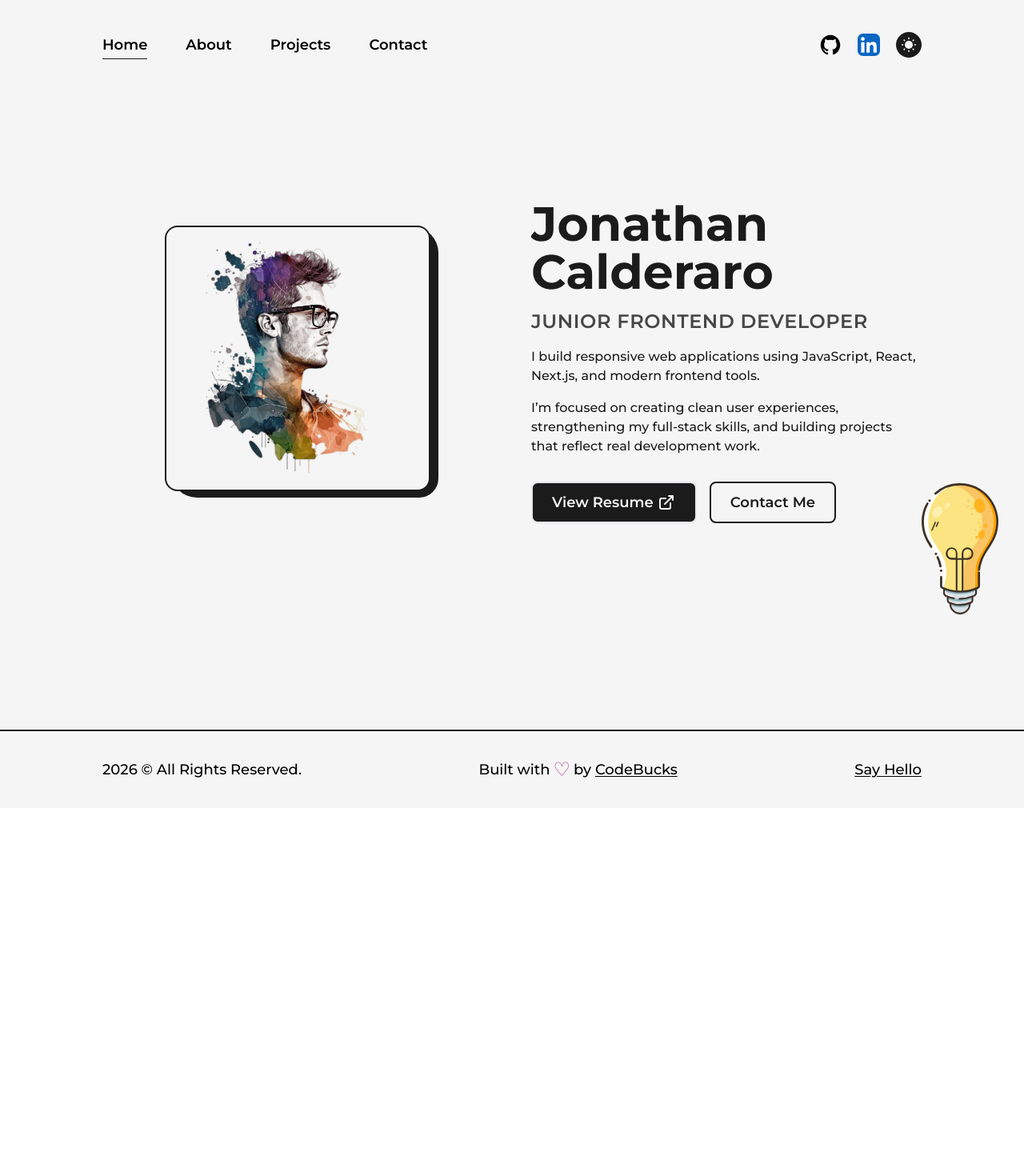
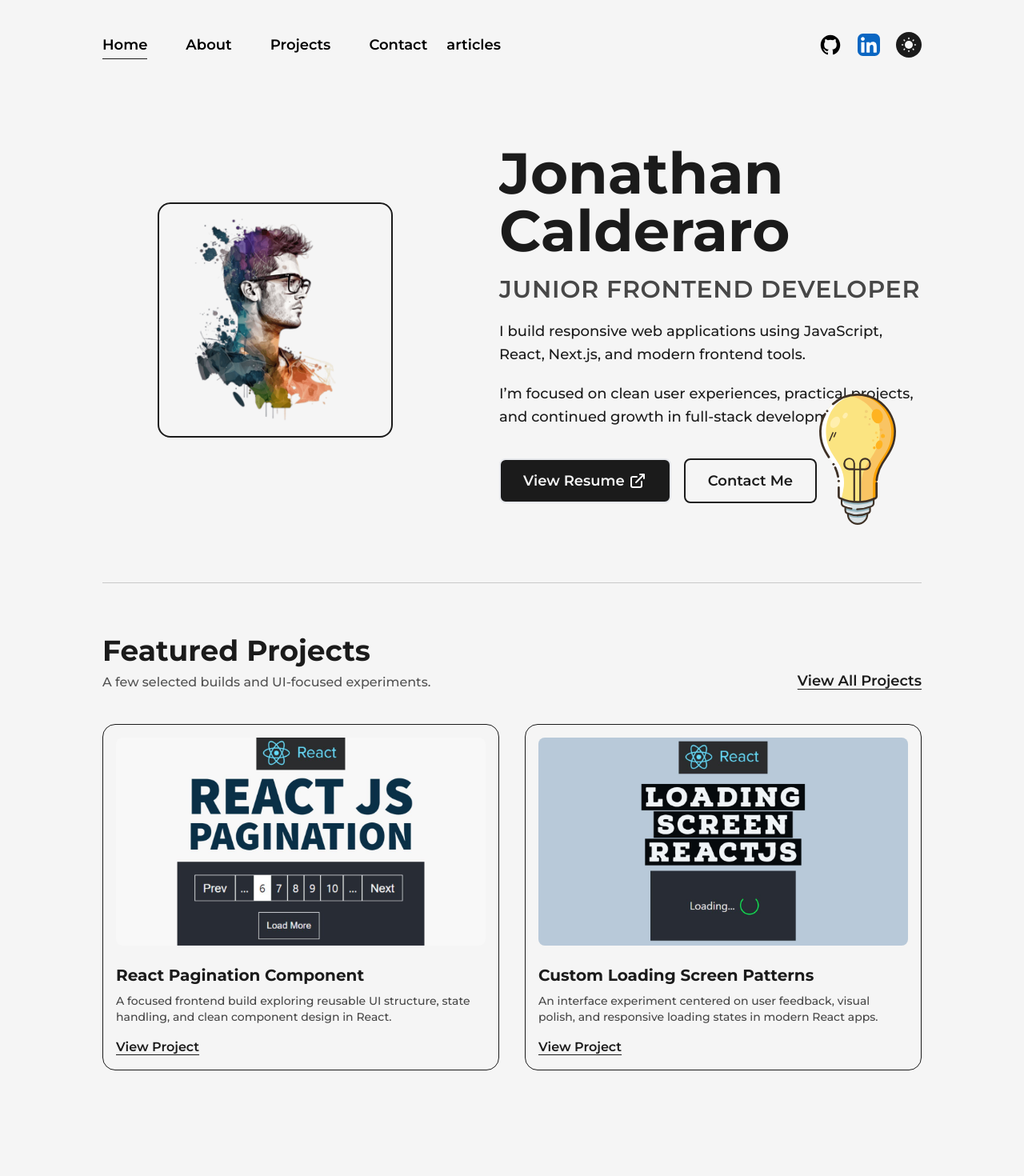
Before and after one commit to jcalderaro-96/Career_Portfolio, a Next.js app: page / in a window 1280 px wide. Shown: the top 1470 px of the page at 80% size. Before the commit the page ends 1010 px from the top, so only its background shows below. Built offline with nearby package versions, Linux system fonts and the light colour scheme.

Commit message:
feat: add featured projects section and refine homepage layout

```diff
--- a/src/components/Navbar.js
+++ b/src/components/Navbar.js
@@ -98,6 +98,7 @@ const Navbar = () => {
           <CustomLink className="mx-6" href="/about" title="About" />
           <CustomLink className="mx-6" href="/projects" title="Projects" />
           <CustomLink className="ml-6" href="/contact" title="Contact" />
+          <CustomLink className="ml-6" href="/articles" title="articles" />
         </nav>
 
         <nav className="flex items-center justify-center flex-wrap lg:mt-2">
--- a/src/pages/index.js
+++ b/src/pages/index.js
@@ -4,8 +4,63 @@ import Layout from "@/components/Layout";
 import Head from "next/head";
 import Image from "next/image";
 import Link from "next/link";
+import { motion } from "framer-motion";
+
 import lightBulb from "../../public/images/svgs/miscellaneous_icons_1.svg";
 import profilePic from "../../public/images/profile/developer-pic-1.png";
+
+import featuredProject1 from "../../public/images/articles/pagination component in reactjs.jpg";
+import featuredProject2 from "../../public/images/articles/create loading screen in react js.jpg";
+
+const FramerImage = motion(Image);
+
+function FeaturedProjectCard({ img, title, summary, link }) {
+  return (
+    <li
+      className="relative w-full rounded-2xl border border-solid border-dark bg-light p-4
+      dark:border-light dark:bg-dark"
+    >
+      <div
+        className="absolute top-0 -right-3 -z-10 h-[103%] w-[102%] rounded-[2rem] rounded-br-3xl
+        bg-dark dark:bg-light"
+      />
+
+      <Link
+        href={link}
+        className="inline-block w-full overflow-hidden rounded-lg"
+      >
+        <FramerImage
+          src={img}
+          alt={title}
+          className="h-auto w-full"
+          whileHover={{ scale: 1.03 }}
+          transition={{ duration: 0.2 }}
+          sizes="(max-width: 768px) 100vw, 50vw"
+          priority
+        />
+      </Link>
+
+      <div className="mt-4">
+        <Link href={link}>
+          <h3 className="text-xl font-bold capitalize hover:underline md:text-lg sm:text-base">
+            {title}
+          </h3>
+        </Link>
+
+        <p className="mt-2 text-sm font-medium text-dark/80 dark:text-light/80 sm:text-xs">
+          {summary}
+        </p>
+
+        <Link
+          href={link}
+          className="mt-4 inline-flex items-center text-base font-semibold underline underline-offset-4"
+        >
+          View Project
+        </Link>
+      </div>
+    </li>
+  );
+}
 
 export default function Home() {
   return (
@@ -18,13 +73,14 @@ export default function Home() {
         />
       </Head>
 
-      <article className="flex min-h-screen items-center text-dark dark:text-light sm:items-start">
+      <main className="w-full text-dark dark:text-light">
         <Layout className="!pt-0 md:!pt-16 sm:!pt-16">
-          <div className="flex w-full items-center justify-between gap-12 md:flex-col md:gap-12">
-            <div className="flex w-1/2 justify-center lg:hidden md:inline-block md:w-full">
+          <section className="relative flex min-h-[72vh] w-full items-center md:min-h-fit md:py-8">
+            <div className="flex w-full items-center justify-between gap-16 md:flex-col md:gap-12">
+              <div className="flex w-[45%] justify-center md:w-full">
                 <div
                   className="relative w-[68%] h-max rounded-2xl border-2 border-solid border-dark
-                bg-light p-4 dark:border-light dark:bg-dark"
+                  bg-light p-4 dark:border-light dark:bg-dark md:w-[58%] sm:w-[72%]"
                 >
                   <div
                     className="absolute top-0 -right-3 -z-10 h-[103%] w-[102%] rounded-[2rem] rounded-br-3xl
@@ -40,32 +96,31 @@ export default function Home() {
                 </div>
               </div>
 
-            <div className="flex w-1/2 flex-col items-start self-center lg:w-full lg:items-center lg:text-center">
+              <div className="flex w-[55%] flex-col items-start self-center lg:w-full lg:items-center lg:text-center">
                 <AnimatedText
                   text="Jonathan Calderaro"
-                className="!text-left !text-6xl xl:!text-5xl lg:!text-center lg:!text-6xl md:!text-5xl sm:!text-3xl"
+                  className="!text-left !text-7xl xl:!text-6xl lg:!text-center lg:!text-6xl md:!text-5xl sm:!text-3xl"
                 />
 
-              <h1 className="mt-2 w-full text-left text-2xl font-semibold uppercase tracking-wide text-dark/80 dark:text-light/80 lg:text-center md:text-xl sm:text-lg">
+                <h1 className="mt-3 w-full text-left text-3xl font-semibold uppercase tracking-wide text-dark/80 dark:text-light/80 lg:text-center md:text-2xl sm:text-lg">
                   Junior Frontend Developer
                 </h1>
 
-              <p className="my-4 w-full text-left text-base font-medium md:text-sm sm:!text-xs lg:text-center">
+                <p className="my-5 w-full text-left text-lg font-medium leading-relaxed md:text-base sm:!text-sm lg:text-center">
                   I build responsive web applications using JavaScript, React,
                   Next.js, and modern frontend tools.
                 </p>
 
-              <p className="mb-6 w-full text-left text-base font-medium md:text-sm sm:!text-xs lg:text-center">
-                I’m focused on creating clean user experiences, strengthening my
-                full-stack skills, and building projects that reflect real
-                development work.
+                <p className="mb-7 w-full text-left text-lg font-medium leading-relaxed md:text-base sm:!text-sm lg:text-center">
+                  I’m focused on clean user experiences, practical projects, and
+                  continued growth in full-stack development.
                 </p>
 
                 <div className="mt-2 flex items-center self-start lg:self-center sm:flex-col sm:items-stretch sm:gap-3">
                   <Link
                     href="/resume.pdf"
                     target="_blank"
-                  className="flex items-center justify-center rounded-lg border-2 border-solid bg-dark p-2.5 px-6 text-lg font-semibold capitalize text-light hover:border-dark hover:bg-transparent hover:text-dark dark:bg-light dark:text-dark dark:hover:border-light dark:hover:bg-dark dark:hover:text-light md:p-2 md:px-4 md:text-base"
+                    className="flex items-center justify-center rounded-lg border-2 border-solid bg-dark p-3 px-7 text-lg font-semibold capitalize text-light hover:border-dark hover:bg-transparent hover:text-dark dark:bg-light dark:text-dark dark:hover:border-light dark:hover:bg-dark dark:hover:text-light md:p-2.5 md:px-5 md:text-base"
                     download
                   >
                     View Resume
@@ -74,23 +129,62 @@ export default function Home() {
 
                   <Link
                     href="mailto:your-email@example.com"
-                  className="ml-4 flex items-center justify-center rounded-lg border-2 border-solid border-dark p-2.5 px-6 text-lg font-semibold capitalize text-dark hover:bg-dark hover:text-light dark:border-light dark:text-light dark:hover:bg-light dark:hover:text-dark md:p-2 md:px-4 md:text-base sm:ml-0"
+                    className="ml-4 flex items-center justify-center rounded-lg border-2 border-solid border-dark p-3 px-7 text-lg font-semibold capitalize text-dark hover:bg-dark hover:text-light dark:border-light dark:text-light dark:hover:bg-light dark:hover:text-dark md:p-2.5 md:px-5 md:text-base sm:ml-0"
                   >
                     Contact Me
                   </Link>
                 </div>
               </div>
             </div>
-        </Layout>
 
-        <div className="absolute right-8 bottom-8 inline-block w-24 md:hidden">
+            <div className="absolute bottom-8 right-8 inline-block w-24 md:hidden">
               <Image
                 className="relative h-auto w-full"
                 src={lightBulb}
                 alt="Decorative light bulb graphic"
               />
             </div>
-      </article>
+          </section>
+
+          <div className="my-10 h-px w-full bg-dark/20 dark:bg-light/30" />
+
+          <section className="w-full py-6">
+            <div className="mb-10 flex w-full items-end justify-between gap-6 md:flex-col md:items-start">
+              <div>
+                <h2 className="text-4xl font-bold md:text-3xl sm:text-2xl">
+                  Featured Projects
+                </h2>
+                <p className="mt-2 text-base font-medium text-dark/75 dark:text-light/75 md:text-sm">
+                  A few selected builds and UI-focused experiments.
+                </p>
+              </div>
+
+              <Link
+                href="/projects"
+                className="text-lg font-semibold underline underline-offset-4 md:text-base"
+              >
+                View All Projects
+              </Link>
+            </div>
+
+            <ul className="grid w-full grid-cols-2 gap-8 md:grid-cols-1">
+              <FeaturedProjectCard
+                img={featuredProject1}
+                title="React pagination component"
+                summary="A focused frontend build exploring reusable UI structure, state handling, and clean component design in React."
+                link="/projects"
+              />
+
+              <FeaturedProjectCard
+                img={featuredProject2}
+                title="Custom loading screen patterns"
+                summary="An interface experiment centered on user feedback, visual polish, and responsive loading states in modern React apps."
+                link="/projects"
+              />
+            </ul>
+          </section>
+        </Layout>
+      </main>
     </>
   );
 }
```
Lines whose indentation alone changed are shown as unchanged.
